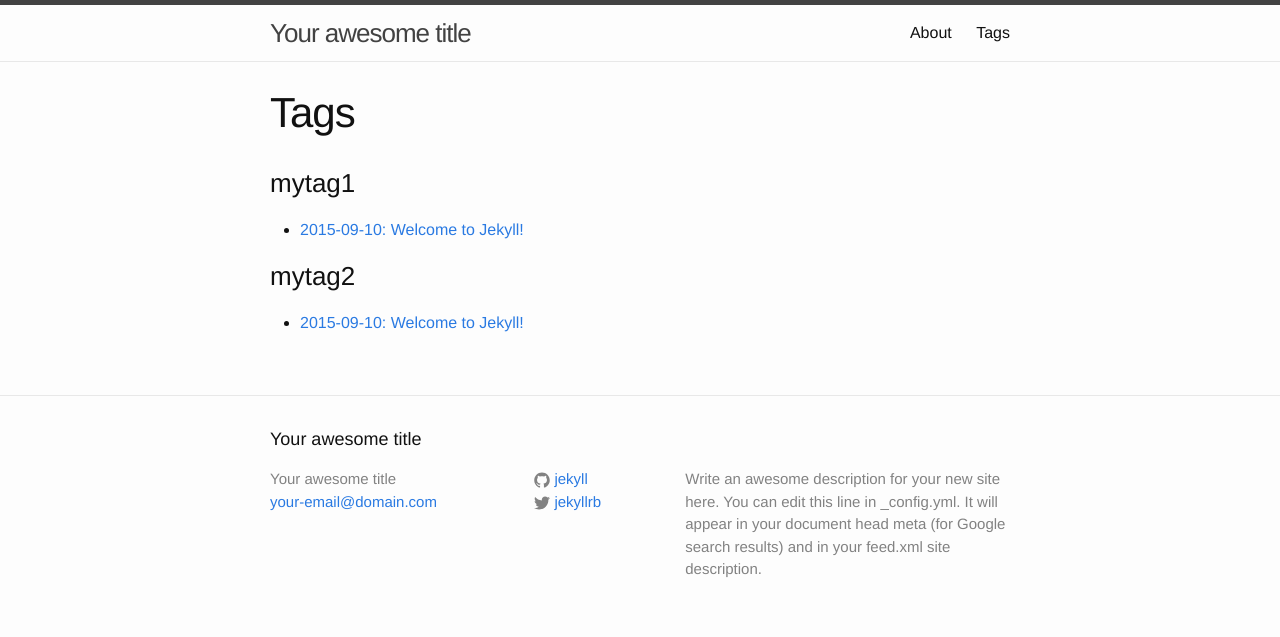
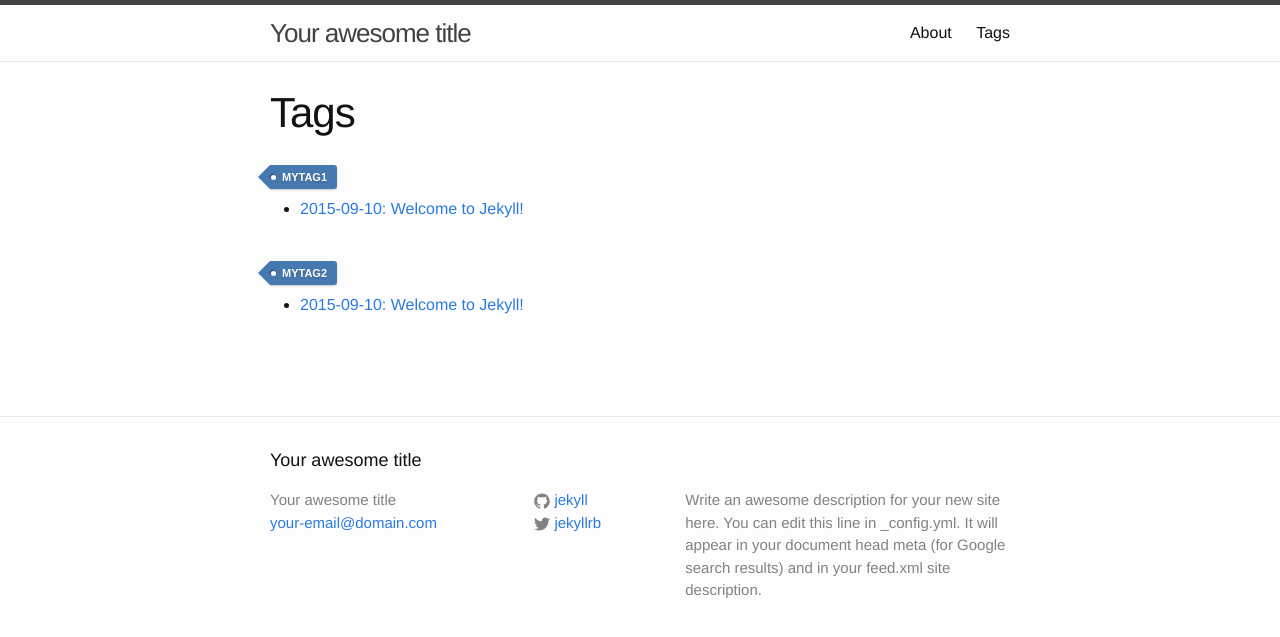
Before and after one commit to mo/mo.github.io, a Jekyll site: the page built from tags.html, in a window 1280 px wide. Shown: the top 637 px of the page. Built offline with Jekyll 4.4.1, drawn with Linux system fonts in a browser that asks for light colours; some web fonts are replaced; Markdown is read by kramdown in place of the engine named in the settings.

Commit message:
Apply some CSS to the "subject tags"

```diff
--- a/_includes/head.html
+++ b/_includes/head.html
@@ -9,4 +9,6 @@
   <link rel="stylesheet" href="{{ "/css/all.css" | prepend: site.baseurl }}">
   <link rel="canonical" href="{{ page.url | replace:'index.html','' | prepend: site.baseurl | prepend: site.url }}">
   <link rel="alternate" type="application/rss+xml" title="{{ site.title }}" href="{{ "/feed.xml" | prepend: site.baseurl | prepend: site.url }}" />
+  <!-- Muli font is used for subject tags on each blog post or on tags.html -->
+  <link href='https://fonts.googleapis.com/css?family=Muli' rel='stylesheet' type='text/css'>
 </head>
--- /dev/null
+++ b/_sass/_tags.scss
@@ -0,0 +1,68 @@
+$tag-background-color: #4779B1;
+
+.tags {
+  list-style: none;
+}
+
+.tags li {
+    display: inline-block;
+}
+
+.tag {
+  background: $tag-background-color;
+  border-bottom-right-radius: 3px;
+  border-top-right-radius: 3px;
+  box-shadow: 0 1px 2px rgba(0,0,0,0.2);
+  color: #fff;
+  display: inline-block;
+  font-family: 'Muli', sans-serif;
+  font-size: 11px;
+  font-weight: bold;
+  height: 24px;
+  line-height: 24px;
+  margin: 0 16px 8px 0;
+  padding: 0 10px 0 12px;
+  position: relative;
+  text-decoration: none;
+  text-shadow: 0 1px 2px rgba(0,0,0,0.2);
+  text-transform: uppercase;
+}
+
+.tag:visited {
+  color: #fff;
+}
+
+.tag:hover {
+  background: #779CDC;
+  color: #fff;
+  text-decoration: none;
+}
+
+.tag:hover:before {
+  border-color: transparent #779CDC transparent transparent;
+}
+
+.tag:before {
+  border-color: transparent $tag-background-color transparent transparent;
+  border-style: solid;
+  border-width: 12px 12px 12px 0;
+  content: "";
+  height: 0;
+  left: -12px;
+  position: absolute;
+  top: 0;
+  width: 0;
+}
+
+.tag:after {
+  background: #fff;
+  border-radius: 50%;
+  box-shadow: -1px -1px 2px rgba(0,0,0,0.4);
+  content: "";
+  float: left;
+  height: 5px;
+  left: 1px;
+  position: absolute;
+  top: 10px;
+  width: 5px;
+}
--- a/_sass/main.scss
+++ b/_sass/main.scss
@@ -45,4 +45,5 @@ $on-laptop:        800px;
 @import
         "base",
         "layout",
-        "syntax-highlighting";
+        "syntax-highlighting",
+        "tags";
--- a/tags.html
+++ b/tags.html
@@ -10,10 +10,10 @@ title: Tags
 {% assign sortedtags = tags | split:' ' | sort %}
 
 {% for tag in sortedtags %}
-  <a name="{{ tag }}"></a><h3 id="{{ tag }}">{{ tag }}</h3>
+  <a name="{{ tag }}"></a><a class="tag" id="{{ tag }}">{{ tag }}</a>
   <ul>
   {% for post in site.tags[tag] %}
     <li><a href="{{ post.url }}">{{ post.date | date: "%Y-%m-%d" }}: {{ post.title }}</a></li>
   {% endfor %}
-  </ul>
+  </ul><br>
 {% endfor %}
```
Also changed, not shown: _layouts/post.html (+6 -6 lines).
